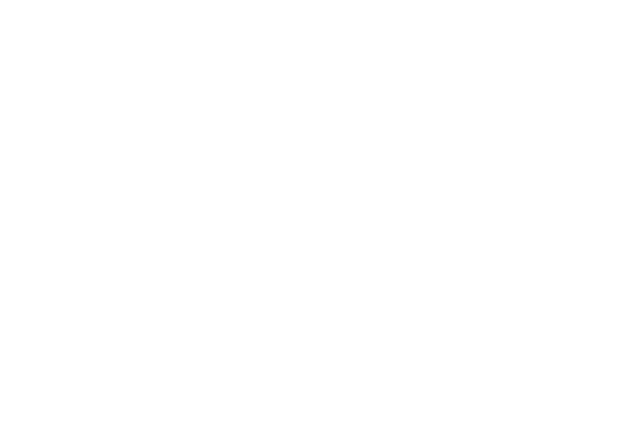
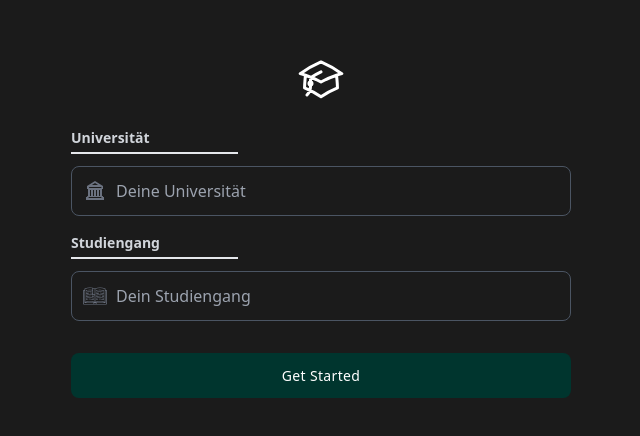
Before and after one commit to Smart-Grades/simple-grades, a Nuxt app: page /ident in a window 1280 px wide. Before the commit this address had no page. Shown: the part 174-610 px from the top of the page, without its empty margins (319-959 px from the left). Built offline with nearby package versions, Linux system fonts and the light colour scheme; a web font is replaced by a local one.

Commit message:
feat: Created Identification-Page

```diff
--- /dev/null
+++ b/components/Identification.vue
@@ -0,0 +1,50 @@
+<template>
+  <div>
+    <div class="">
+      <div class="mb-6 flex justify-center">
+        <svg xmlns="http://www.w3.org/2000/svg" fill="none" viewBox="0 0 24 24" stroke-width="1.5" stroke="currentColor" class="w-12 h-12 text-white">
+            <path stroke-linecap="round" stroke-linejoin="round" d="M4.26 10.147a60.436 60.436 0 00-.491 6.347A48.627 48.627 0 0112 20.904a48.627 48.627 0 018.232-4.41 60.46 60.46 0 00-.491-6.347m-15.482 0a50.57 50.57 0 00-2.658-.813A59.905 59.905 0 0112 3.493a59.902 59.902 0 0110.399 5.84c-.896.248-1.783.52-2.658.814m-15.482 0A50.697 50.697 0 0112 13.489a50.702 50.702 0 017.74-3.342M6.75 15a.75.75 0 100-1.5.75.75 0 000 1.5zm0 0v-3.675A55.378 55.378 0 0112 8.443m-7.007 11.55A5.981 5.981 0 006.75 15.75v-1.5" />
+        </svg>
+      </div>
+
+      <div class="w-80 md:w-96 lg:w-[500px]">
+        <div class="">
+          <div class="mb-3">
+            <p class="text-sm text-gray-300 font-semibold mb-1">Universität</p>
+            <p class="border-b-2 w-1/3"></p>
+          </div>
+
+          <div class="relative flex items-center">
+              <span class="absolute">
+                <svg xmlns="http://www.w3.org/2000/svg" viewBox="0 0 24 24" class="w-6 h-6 mx-3 fill-gray-500">
+                  <path d="M20,18V17H19V10h1V7L12,2.08,4,7v3H5v7H4.2v1H3v3H21V18ZM12,4l3.14,2H8.86Zm6,15H6a.5.5,0,0,1,0-1H18a.5.5,0,0,1,0,1ZM7,17V11H8v6Zm3,0V11h1v6Zm3,0V11h1v6Zm3,0V11h1v6Zm2-8H6.5a.5.5,0,0,1,0-1H18a.5.5,0,0,1,0,1Z"/></svg>
+              </span>
+
+              <input type="text" class="block w-full py-3 border rounded-lg px-11 bg-transparent text-gray-300 border-gray-600 focus:border-fom focus:border-fom focus:ring-fom focus:outline-none focus:ring focus:ring-opacity-40" placeholder="Deine Universität">
+          </div>
+        </div>
+
+        <div class="mt-4">
+          <div class="mb-3">
+            <p class="text-sm text-gray-300 font-semibold mb-1">Studiengang</p>
+            <p class="border-b-2 w-1/3"></p>
+          </div>
+
+          <div class="relative flex items-center">
+              <span class="absolute">
+                <img src="/assets/img/book.svg" class="w-6 h-6 mx-3" alt="">
+              </span>
+
+              <input type="text" class="block w-full py-3 border rounded-lg px-11 bg-transparent text-gray-300 border-gray-600 focus:border-fom focus:border-fom focus:ring-fom focus:outline-none focus:ring focus:ring-opacity-40" placeholder="Dein Studiengang">
+          </div>
+        </div>
+      </div>
+
+      <div class="mt-8">
+          <button class="w-full px-6 py-3 text-sm font-medium tracking-wide text-white capitalize transition-colors duration-300 transform bg-fom rounded-lg hover:opacity-80 hover:transition hover:ease-out-in hover:duration-250 focus:outline-none focus:ring focus:ring-blue-300 focus:ring-opacity-50">
+              Get Started
+          </button>
+      </div>
+    </div>
+  </div>
+</template>
--- /dev/null
+++ b/pages/ident.vue
@@ -0,0 +1,7 @@
+<template>
+  <div>
+    <div class="h-screen bg-dark flex justify-center items-center">
+      <Identification />
+    </div>
+  </div>
+</template>
--- a/pages/index.vue
+++ b/pages/index.vue
@@ -1,9 +1,9 @@
 <template>
     <div class="relative">
         <div class="flex flex-col h-full bg-dark">
-            <Header class="mb-10 || md:mb-20"/>
-            <Hero class="mb-10 || lg:mb-14 || 2xl:mb-20"/>
-            <Steps class="z-20"/>
+            <Header class="mb-10 || md:mb-20" />
+            <Hero class="mb-10 || lg:mb-14 || 2xl:mb-20" />
+            <Steps class="z-20" />
         </div>
 
 
```
Also changed, not shown: public/assets/img/book.svg (added), public/assets/img/university.svg (added).
